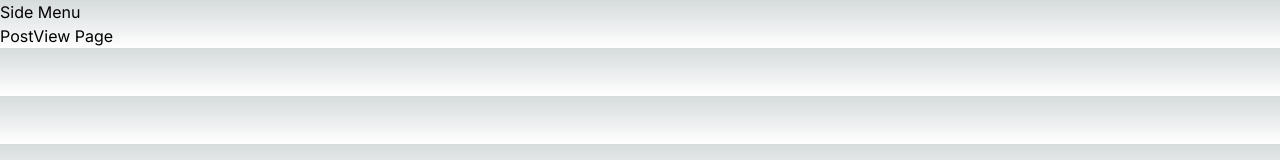
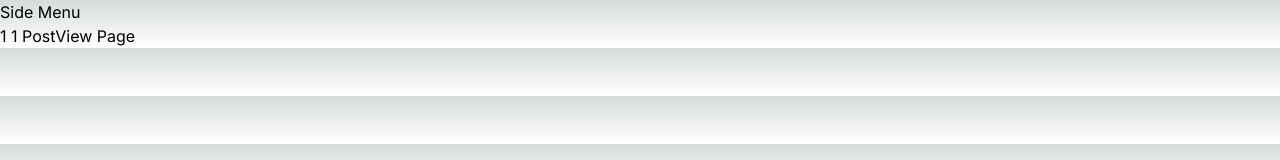
Before and after one commit to yymin1022/Blog_LR, a Next.js app: page /1/1 in a window 1280 px wide. Shown: the top 160 px of the page. Built offline with nearby package versions, Linux system fonts and the light colour scheme.

Commit message:
Update PostView Page : Added type, id Params

```diff
--- a/src/app/[type]/[id]/page.tsx
+++ b/src/app/[type]/[id]/page.tsx
@@ -1,7 +1,11 @@
-export default function PostList() {
+export default function PostList(
+    { params }: { params: { type: string, id: string } }
+) {
     return (
         <div>
-            PostView Page
+            {
+                `${params.type} ${params.id} PostView Page`
+            }
         </div>
     );
 }
```
